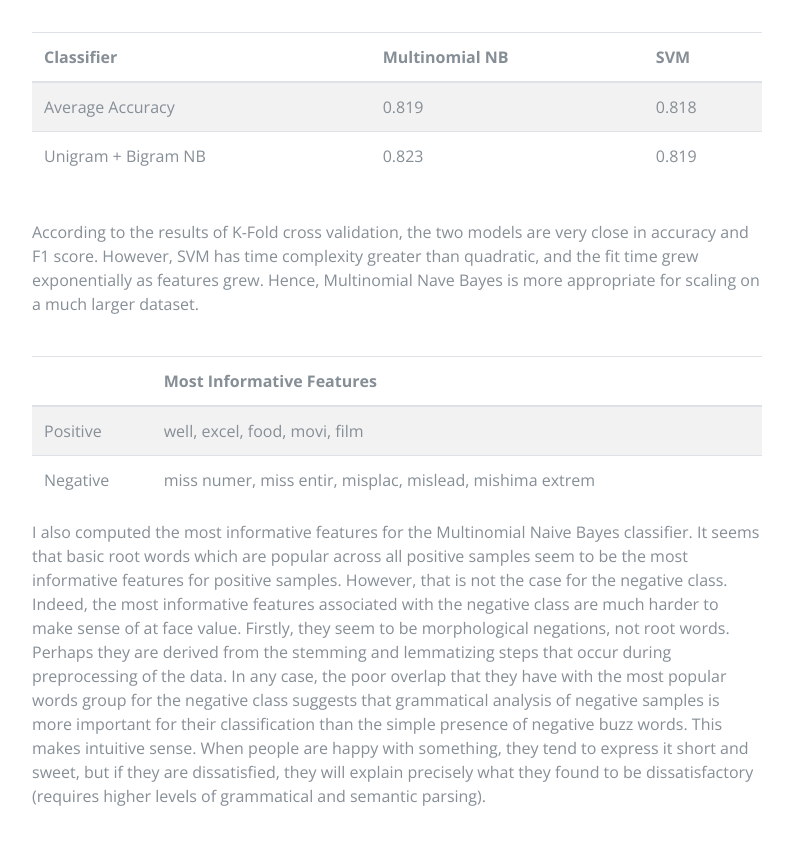
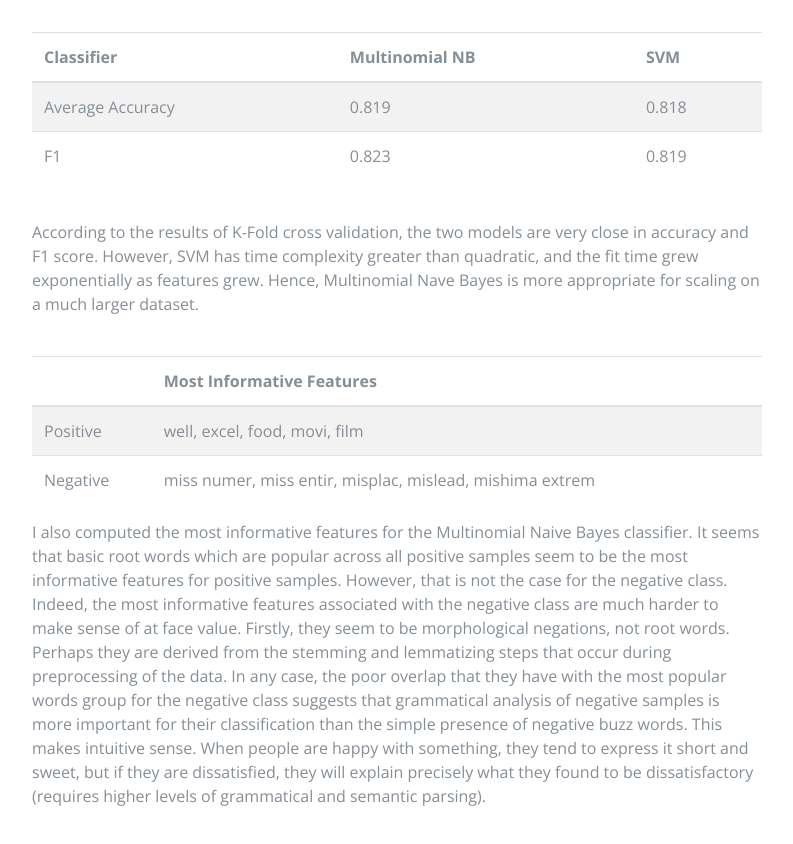
Before and after one commit to jaeyoon-jung/jaeyoon-jung.github.io, a website: page yelp_sentiment_analysis.html in a window 1280 px wide. Shown: the part 3240-4084 px from the top of the page, without its empty margins (379-1172 px from the left). Drawn offline with nearby package versions, Linux system fonts and the light colour scheme; a web font is replaced by a local one.

Commit message:
fix errors

```diff
--- a/yelp_sentiment_analysis.html
+++ b/yelp_sentiment_analysis.html
@@ -196,7 +196,7 @@
                         <td>0.818</td>
                     </tr>
                     <tr>
-                        <td>Unigram + Bigram NB</td>
+                        <td>F1</td>
                         <td>0.823</td>
                         <td>0.819</td>
                     </tr>
```
Also changed, not shown: attribution.html (+1 -1 lines).
